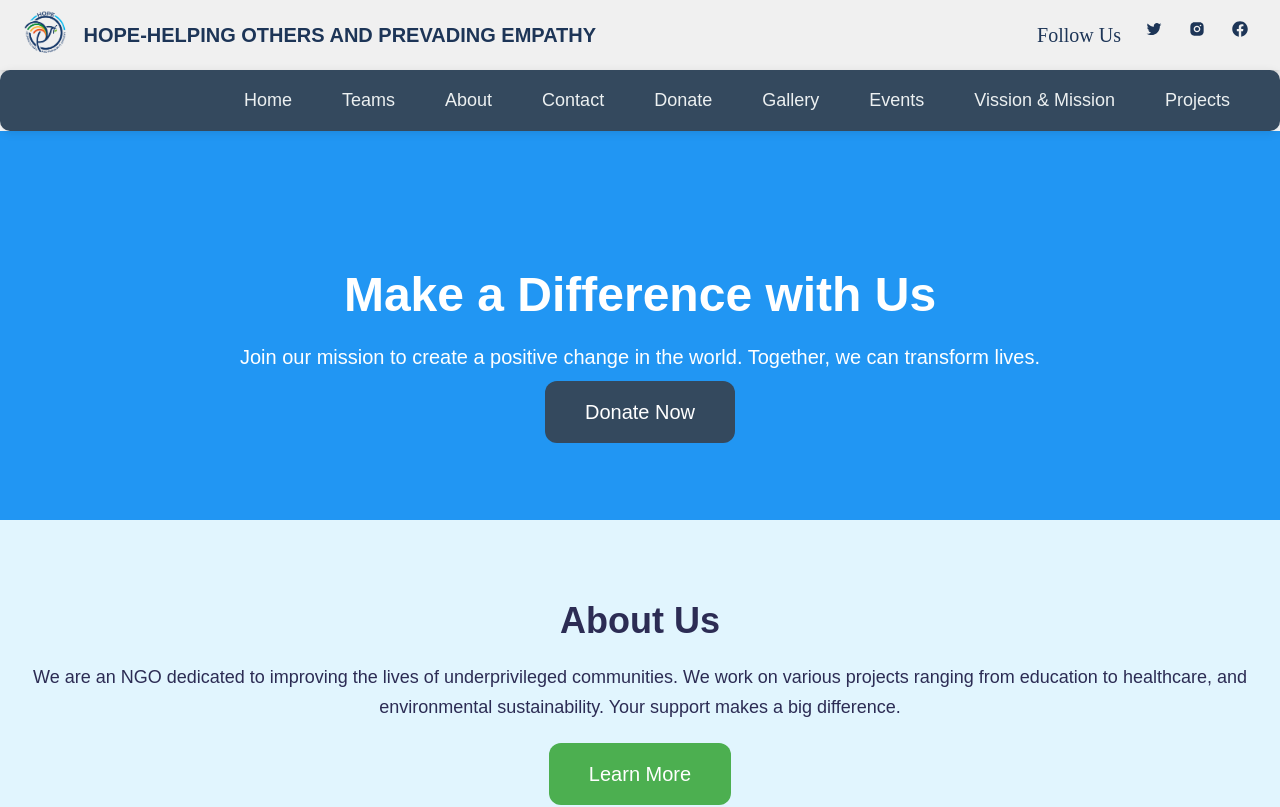
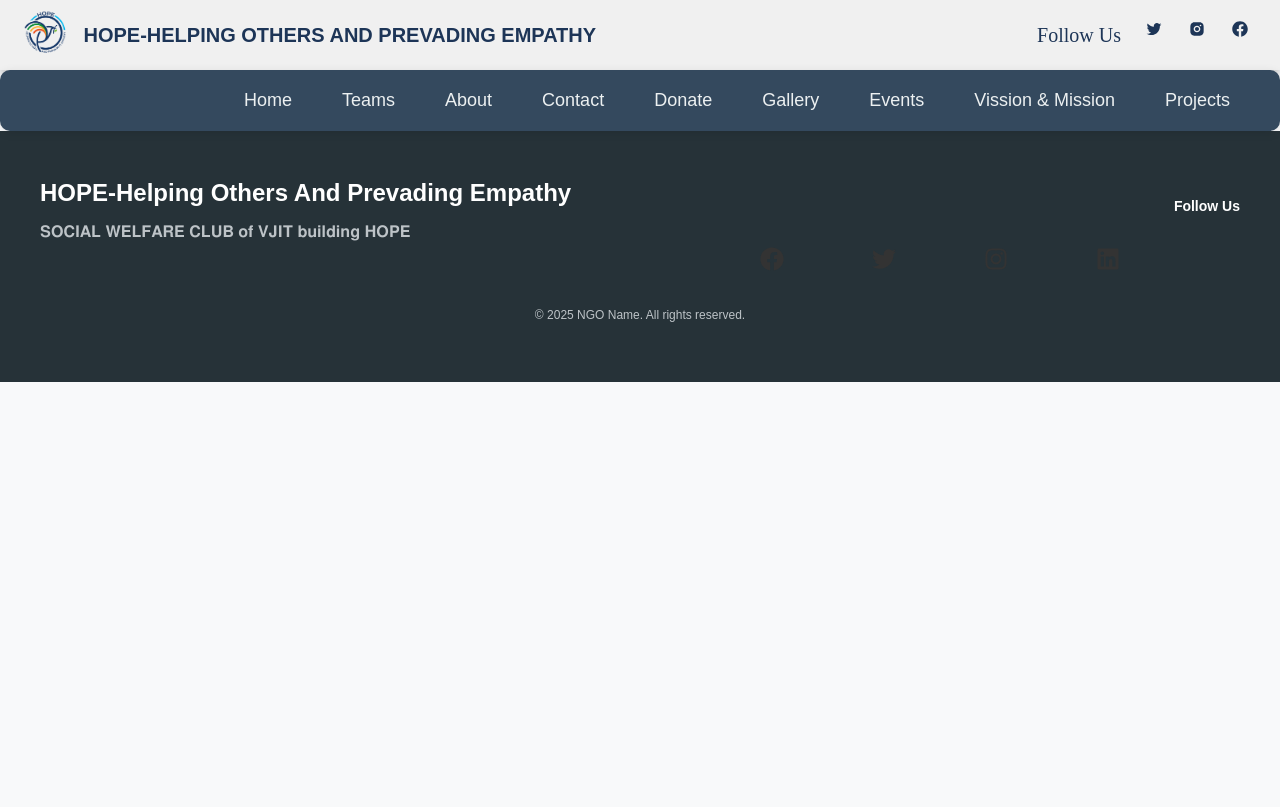
Before and after one commit to Achyutha-reddy/HOPE_VJIT, a React (Create React App) app: page /gallery in a window 1280 px wide. Shown: the top 807 px of the page. Built offline with nearby package versions, Linux system fonts and the light colour scheme.

Commit message:
first commit

```diff
--- a/src/App.js
+++ b/src/App.js
@@ -33,10 +33,10 @@ function App() {
 
       <Header/>
       <Navbar/>
-      <Home />
+      {/* <Home /> */}
       <Routes>
         {/* navbar */}
-        {/* <Route path="/" element={<Home />} /> */}
+        <Route path="/" element={<Home />} />
 
             {/* teams */}
             <Route path="/teams/hope" element={<Hope />}/>
```
